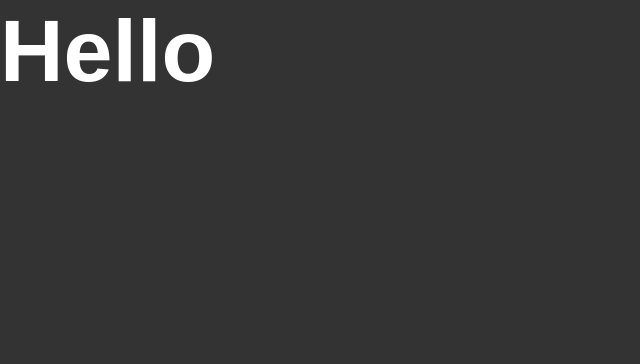
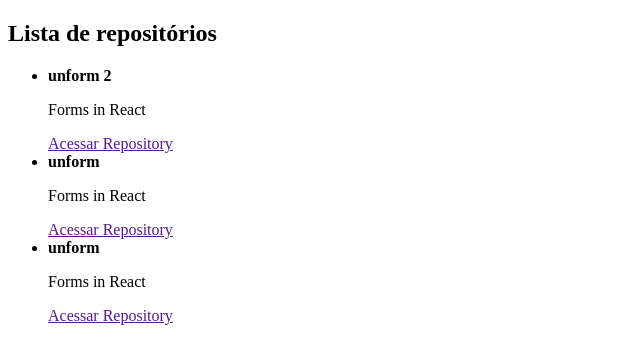
Before and after one commit to nenitf/ead_js_rocketseat_ignite-react, a React app: page / in a window 1280 px wide. Shown: the top 364 px of the page, without its empty margins (0-640 px from the left). Built offline with nearby package versions, Linux system fonts and the light colour scheme.

Commit message:
:tv: add aula 10

```diff
--- a/src/App.jsx
+++ b/src/App.jsx
@@ -1,5 +1,5 @@
-import './styles/global.scss'
+import { RepositoryList } from './components/RepositoryList'
 
 export function App(){
-  return <h2>Hello</h2>
+  return <RepositoryList />
 }
--- /dev/null
+++ b/src/components/RepositoryList.jsx
@@ -0,0 +1,35 @@
+const repositoryName = "unform 2"
+export function RepositoryList() {
+  return (
+    <section className="repository-list">
+      <h1>Lista de repositórios</h1>
+
+      <ul>
+        <li>
+          <strong>{repositoryName}</strong>
+          <p>Forms in React</p>
+
+          <a href="">
+            Acessar Repository
+          </a>
+        </li>
+        <li>
+          <strong>unform</strong>
+          <p>Forms in React</p>
+
+          <a href="">
+            Acessar Repository
+          </a>
+        </li>
+        <li>
+          <strong>unform</strong>
+          <p>Forms in React</p>
+
+          <a href="">
+            Acessar Repository
+          </a>
+        </li>
+      </ul>
+    </section>
+  )
+}
--- a/src/styles/global.scss
+++ b/src/styles/global.scss
@@ -5,11 +5,6 @@
 }
 
 body {
-    font-family: Arial, Helvetica, sans-serif;
-    background: #333;
-    color: #fff;
-
-    h2 {
-        font-size: 88px;
-    }
+    font-family: 16px "Helvetica Neue", Arial, sans-serif;
+    color: #121214;
 }
```
